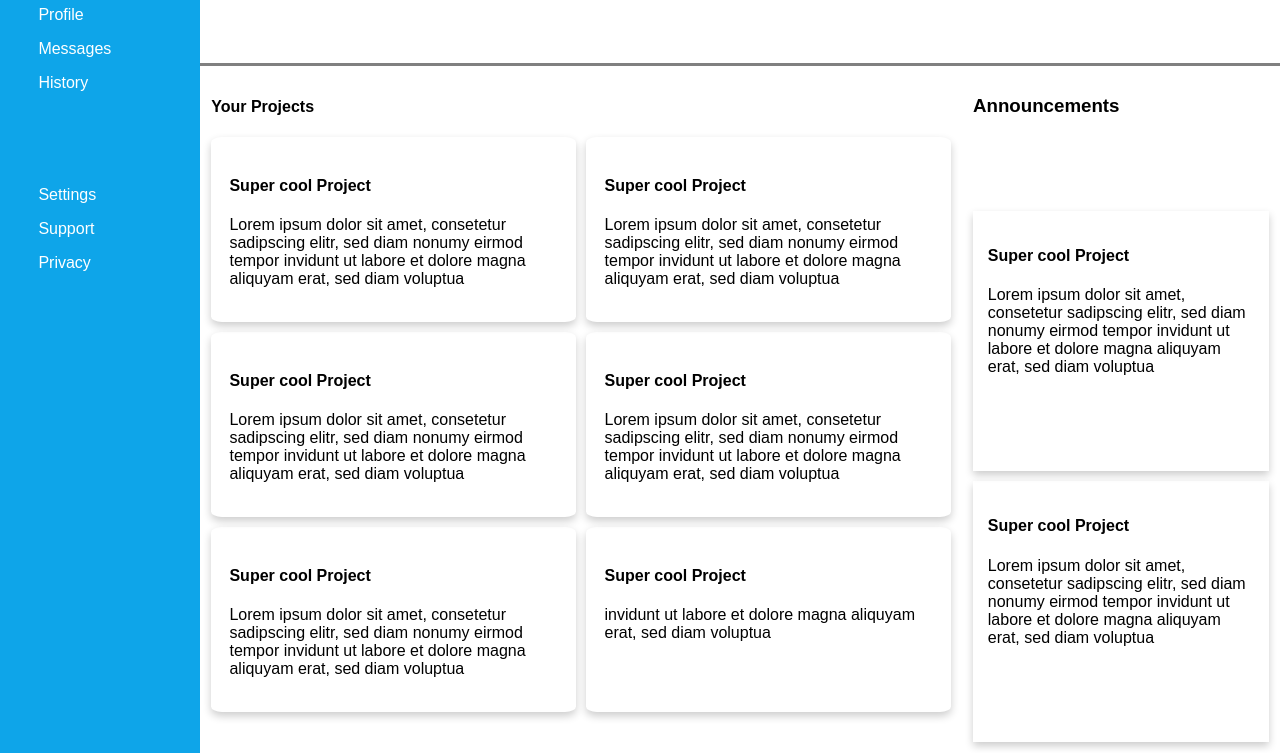
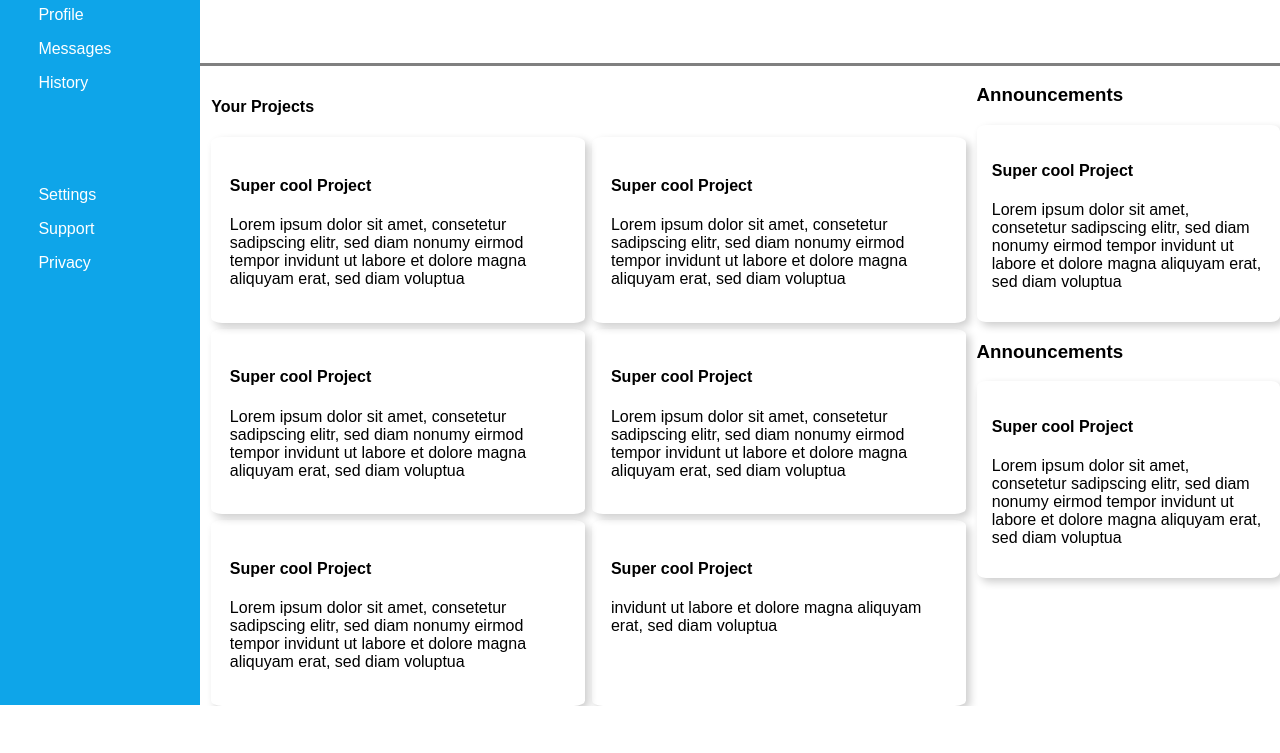
Before and after one commit to Luann00/AdminDashboard, a plain HTML site: page index.html in a window 1280 px wide. Shown: the part 162-915 px from the top of the page. After the commit the page ends 868 px from the top, so only its background shows below. Drawn offline with Linux system fonts and the light colour scheme.

Commit message:
cards are better aligned now but still not perfect, the cards don't take 50% of space

```diff
--- a/index.html
+++ b/index.html
@@ -142,7 +142,7 @@
 
                 <div class="information">
                     <h3>Announcements</h3>
-
+                    <div class="containerGridInformation">
                         <div class="cardInformation">
                             <div class="cardContent">
                                 <h4>Super cool Project</h4>
@@ -150,6 +150,9 @@
                                     tempor invidunt ut labore et dolore magna aliquyam erat, sed diam voluptua</p>
                             </div>
                         </div>
+                    </div>
+                    <h3>Announcements</h3>
+                    <div class="containerGridInformation">
 
                         <div class="cardInformation">
                             <div class="cardContent">
@@ -159,7 +162,9 @@
                             </div>
                         </div>
                     </div>
+                </div>
 
+            </div>
         </div>
 
     </div>
--- a/style.css
+++ b/style.css
@@ -6,7 +6,6 @@ body {
 
 
 .sidebar {
-    height: auto;
     display: flex;
     flex-direction: column;
     background-color: #0ea5e9;
@@ -16,7 +15,7 @@ body {
 
 .card,
 .cardInformation {
-    box-shadow: 0 4px 8px 0 rgba(0, 0, 0, 0.2);
+    box-shadow: 4px 4px 8px 0 rgba(0, 0, 0, 0.2);
     transition: 0.3s;
 }
 
@@ -30,16 +29,20 @@ body {
     display: flex;
 }
 
+.containerGridInformation {
+    display:flex;
+}
+
 .containerGrid {
     display: grid;
     grid-template-columns: auto auto;
     grid-template-rows: auto auto auto auto auto auto;
-    column-gap: 10px;
-    row-gap: 10px;
+    column-gap: 1%;
+    row-gap: 1%;
 }
 
 .containerGrid>div,
-.cardInformation>div {
+.cardInformation {
     border-radius: 3%;
     padding: 5%;
 }
@@ -122,7 +125,6 @@ body {
     cursor: pointer;
     border-radius: 12px;
     width: 80px;
-
 }
 
 .search {
@@ -169,7 +171,6 @@ span+span {
 }
 
 .main {
-    height: auto;
     display: flex;
     margin: 0;
 }
@@ -179,14 +180,9 @@ span+span {
 }
 
 .information {
+    margin: 0;
     width: 70vw;
     flex-grow: 1;
-    margin: 1%;
-    display: grid;
-    grid-template-columns: auto;
-    grid-template-rows: auto auto;
-    column-gap: 10px;
-    row-gap: 10px;
 }
 
 
```
Lines whose indentation alone changed are shown as unchanged.
